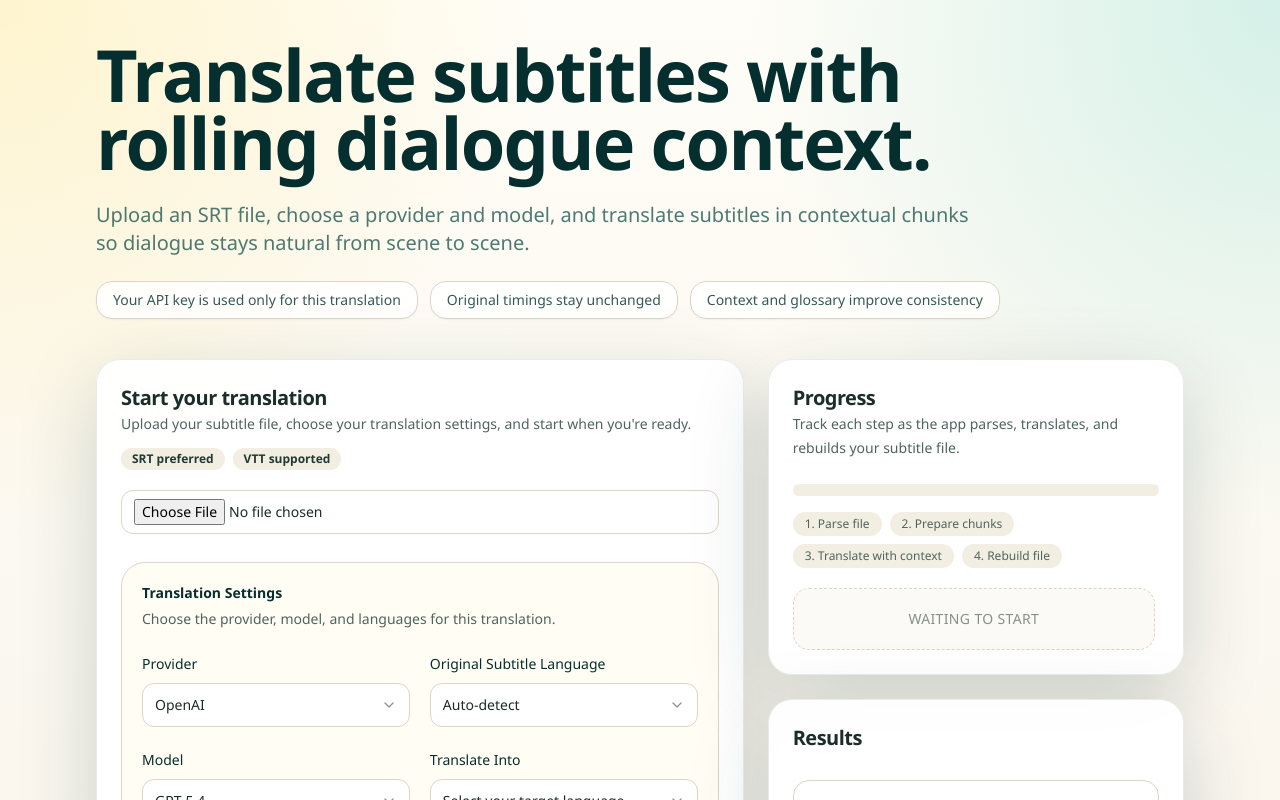
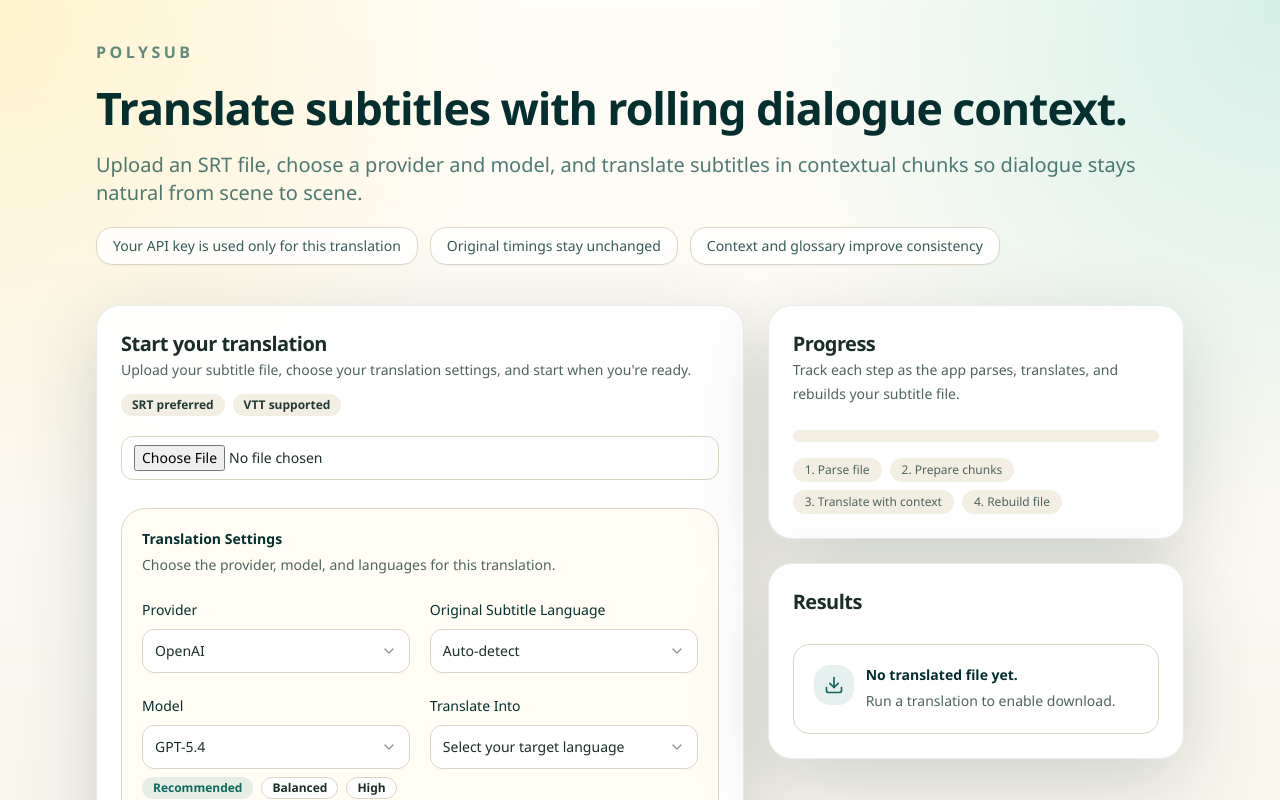
Before and after one commit to JavierOchoa/PolySub, a Next.js app: page / in a window 1280 px wide. Shown: the top 800 px of the page. Built offline with nearby package versions, Linux system fonts and the light colour scheme.

Commit message:
refactor: polish landing hero and simplify progress panel
Add PolySub branding and rebalance the landing hero layout.
Remove the progress activity log and waiting placeholder.
Update the README branding to match the app.

```diff
--- a/src/app/page.tsx
+++ b/src/app/page.tsx
@@ -3,16 +3,19 @@ import { UploadForm } from "@/components/upload-form";
 export default function HomePage() {
   return (
     <main className="mx-auto min-h-screen max-w-6xl px-4 py-10 sm:px-6 lg:px-8">
-      <section className="animate-fade-up">
-        <div className="mb-10 max-w-5xl">
-          <h1 className="text-4xl font-extrabold tracking-tight text-teal-950 sm:text-5xl lg:text-[4.5rem] lg:leading-[0.95]">
+      <section className="animate-fade-up space-y-10">
+        <div className="w-full space-y-5">
+          <p className="text-sm font-semibold uppercase tracking-[0.22em] text-teal-900/65 sm:text-base">
+            PolySub
+          </p>
+          <h1 className="text-4xl font-bold tracking-tight text-teal-950 sm:text-[2.85rem] sm:leading-[1.02] lg:whitespace-nowrap lg:text-[2.5rem] lg:leading-[1.05] xl:text-[2.8rem]">
             Translate subtitles with rolling dialogue context.
           </h1>
-          <p className="mt-6 max-w-4xl text-lg leading-8 text-teal-900/75 sm:text-xl">
+          <p className="max-w-[66rem] text-lg leading-8 text-teal-900/75 sm:text-xl">
             Upload an SRT file, choose a provider and model, and translate subtitles in contextual
             chunks so dialogue stays natural from scene to scene.
           </p>
-          <div className="mt-6 flex flex-wrap gap-3 text-sm text-teal-950/80">
+          <div className="flex flex-wrap gap-3 text-sm text-teal-950/80">
             <div className="rounded-2xl border bg-white/85 px-4 py-2 shadow-sm">Your API key is used only for this translation</div>
             <div className="rounded-2xl border bg-white/85 px-4 py-2 shadow-sm">Original timings stay unchanged</div>
             <div className="rounded-2xl border bg-white/85 px-4 py-2 shadow-sm">Context and glossary improve consistency</div>
--- a/src/components/progress-panel.tsx
+++ b/src/components/progress-panel.tsx
@@ -8,10 +8,9 @@ type ProgressPanelProps = {
   stage: string;
   currentChunk: number;
   totalChunks: number;
-  events: string[];
 };
 
-export function ProgressPanel({ isRunning, isComplete, hasError, stage, currentChunk, totalChunks, events }: ProgressPanelProps) {
+export function ProgressPanel({ isRunning, isComplete, hasError, stage, currentChunk, totalChunks }: ProgressPanelProps) {
   const statusLabel = hasError ? "Error" : isRunning ? "Running" : isComplete ? "Complete" : "Waiting";
   const progressWidth =
     totalChunks > 0 ? `${Math.max((currentChunk / totalChunks) * 100, isRunning ? 6 : 0)}%` : "0%";
@@ -33,7 +32,6 @@ export function ProgressPanel({ isRunning, isComplete, hasError, stage, currentC
     { index: 3, label: "3. Translate with context" },
     { index: 4, label: "4. Rebuild file" },
   ];
-  const orderedEvents = [...events].reverse();
 
   return (
     <Card className="border-teal-900/10">
@@ -81,20 +79,6 @@ export function ProgressPanel({ isRunning, isComplete, hasError, stage, currentC
             })}
           </div>
         </div>
-
-        <div className="max-h-56 space-y-2 overflow-y-auto pr-1">
-          {events.length === 0 ? (
-            <div className="rounded-2xl border border-dashed bg-secondary/30 px-4 py-5 text-center text-sm uppercase tracking-wide text-muted-foreground/70">
-              Waiting to start
-            </div>
-          ) : (
-            orderedEvents.map((event, index) => (
-              <div key={`${event}-${index}`} className="rounded-xl bg-secondary/60 px-3 py-2 text-sm text-teal-950">
-                {event}
-              </div>
-            ))
-          )}
-        </div>
       </CardContent>
     </Card>
   );
--- a/src/components/upload-form.tsx
+++ b/src/components/upload-form.tsx
@@ -435,7 +435,6 @@ export function UploadForm() {
       <div className="space-y-6">
         <ProgressPanel
           currentChunk={currentChunk}
-          events={activityLog}
           hasError={Boolean(error)}
           isComplete={hasResult}
           isRunning={isRunning}
```
Also changed, not shown: 1 other file (tests, documents, lock files or other folders).
